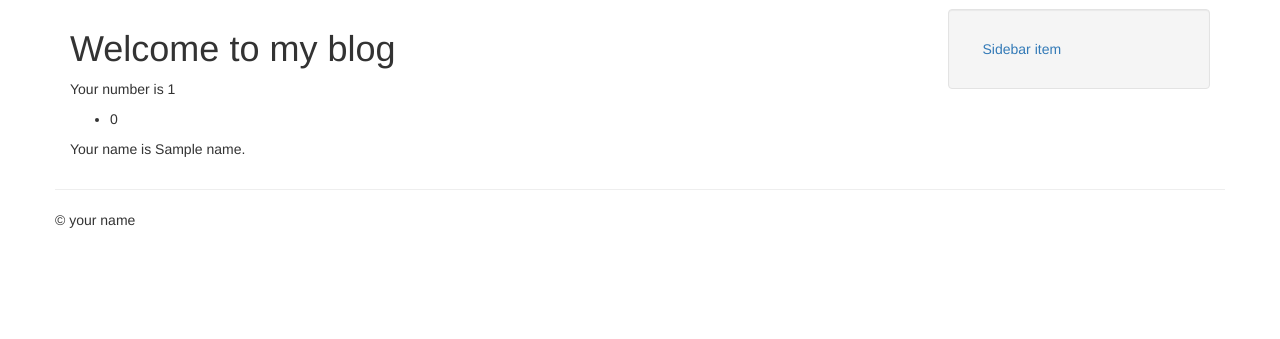
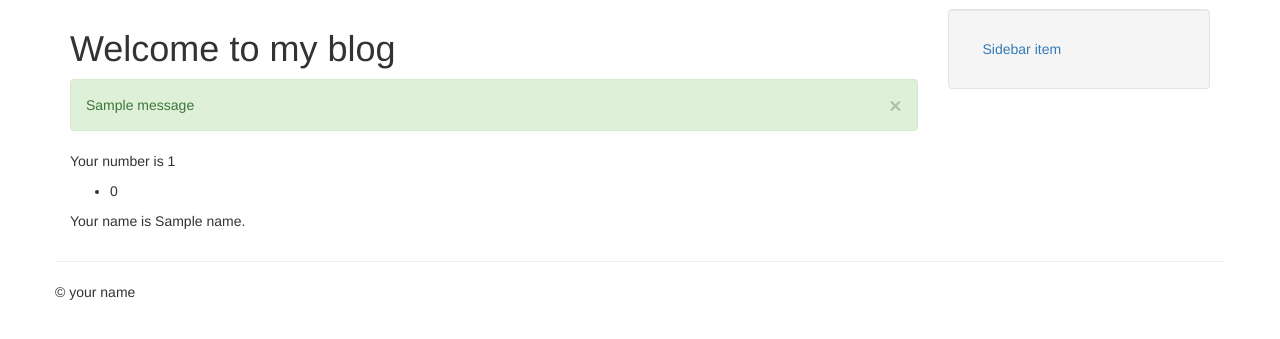
Before and after one commit to Angelica137/blog, a Python web app: template app/templates/homepage.html in a window 1280 px wide. Shown: the part 51-390 px from the top of the page. Run offline with Jinja, Linux system fonts and the light colour scheme; the template is opened without the code that fills it: most values are stand-ins (such as "Sample title", 1, 10 or a date in 2020); one stand-in notice (Sample message) is shown; some libraries are stand-ins or nearby versions.

Commit message:
flash messages work

```diff
--- a/app/entries/blueprint.py
+++ b/app/entries/blueprint.py
@@ -87,6 +87,7 @@ def delete(slug):
         entry.status = Entry.STATUS_DELETED
         db.session.add(entry)
         db.session.commit()
+        flash('Entry "%s" has been deleted.' % entry.title, 'success')
         return redirect(url_for('entries.index'))
 
     return render_template('entries/delete.html', entry=entry)
--- a/app/templates/base.html
+++ b/app/templates/base.html
@@ -51,7 +51,15 @@
       <div class="row">
         <div class="col-md-9">
           <h1>{% block content_title %}{% endblock %}</h1>
-          {% block content %} {% endblock %}
+          {% for category, message in
+          get_flashed_messages(with_categories=true)%}
+          <div class="alert alert-dismissab;e alert-{{ category }}">
+            <button type="button" class="close" data-dismiss="alert">
+              &times;
+            </button>
+            {{ message }}
+          </div>
+          {% endfor %} {% block content %} {% endblock %}
         </div>
         <div class="col-md-3">
           {% block sidebar %}
```
